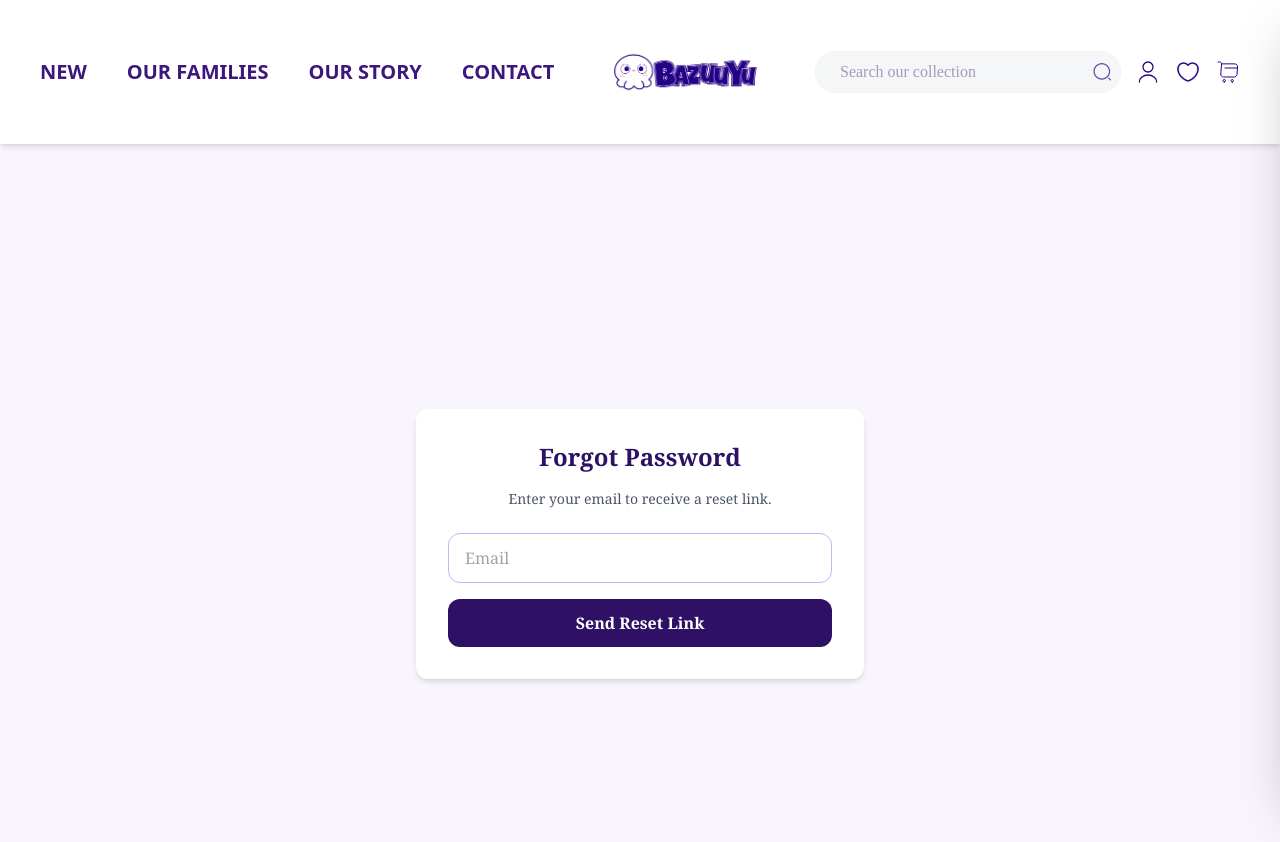
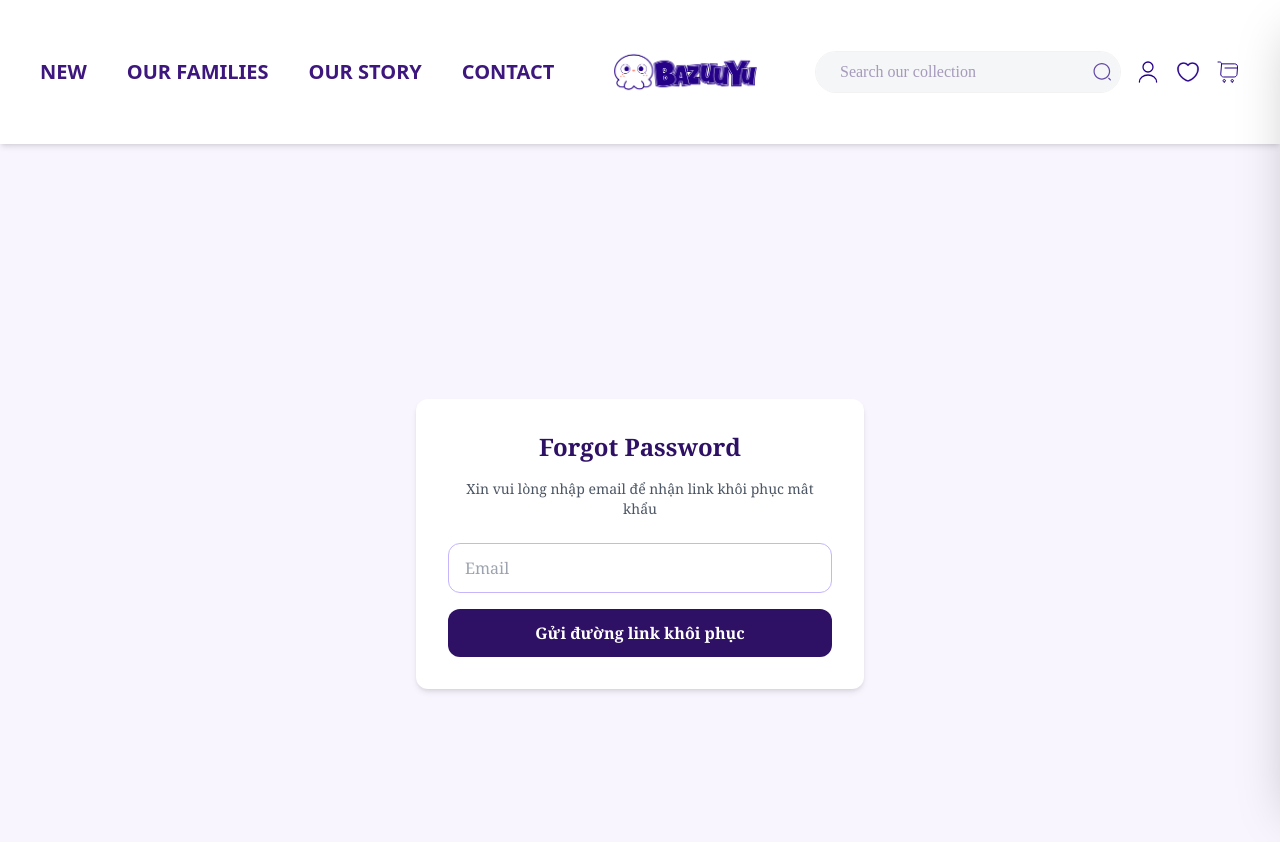
Before and after one commit to nyhjnyuyen/bazuyuu-monorepo, a React (Create React App) app in the folder frontend/: page /forgot-password in a window 1280 px wide. Shown: the top 842 px of the page. Built offline with nearby package versions, Linux system fonts and the light colour scheme; no server answers.

Commit message:
checkout

```diff
--- a/frontend/src/pages/RequestResetPage.jsx
+++ b/frontend/src/pages/RequestResetPage.jsx
@@ -1,5 +1,6 @@
 import React, { useState } from 'react';
-import axios from 'axios';
+import apiClient from '../api/axiosInstance';
+
 
 export default function RequestResetPage() {
     const [email, setEmail] = useState("");
@@ -14,10 +15,10 @@ export default function RequestResetPage() {
 
         try {
             setLoading(true);
-            const res = await axios.post("http://localhost:8081/api/password/send-reset-token", { email });
-            setMessage("✅ " + res.data);
+            const res = await apiClient.post('/password/send-reset-token', { email });
+            setMessage(" " + res.data);
         } catch (err) {
-            setMessage("❌ " + (err.response?.data || "Something went wrong."));
+            setMessage("" + (err.response?.data || "Lỗi"));
         } finally {
             setLoading(false);
         }
@@ -27,7 +28,7 @@ export default function RequestResetPage() {
         <div className="min-h-screen flex items-center justify-center bg-[#f9f5ff] px-4 font-serif">
             <div className="bg-white p-8 rounded-xl shadow-md max-w-md w-full">
                 <h1 className="text-2xl font-bold text-center text-violet-950 mb-4">Forgot Password</h1>
-                <p className="text-sm text-gray-600 mb-6 text-center">Enter your email to receive a reset link.</p>
+                <p className="text-sm text-gray-600 mb-6 text-center">Xin vui lòng nhập email để nhận link khôi phục mât khẩu</p>
 
                 <input
                     type="email"
@@ -44,7 +45,7 @@ export default function RequestResetPage() {
                         loading ? "bg-gray-400" : "bg-violet-950 hover:bg-violet-800"
                     }`}
                 >
-                    {loading ? "Sending..." : "Send Reset Link"}
+                    {loading ? "Đang gửi..." : "Gửi đường link khôi phục"}
                 </button>
 
                 {message && <p className="mt-4 text-center text-sm text-red-500">{message}</p>}
```
Also changed, not shown: 2 other files (tests, documents, lock files or other folders).
